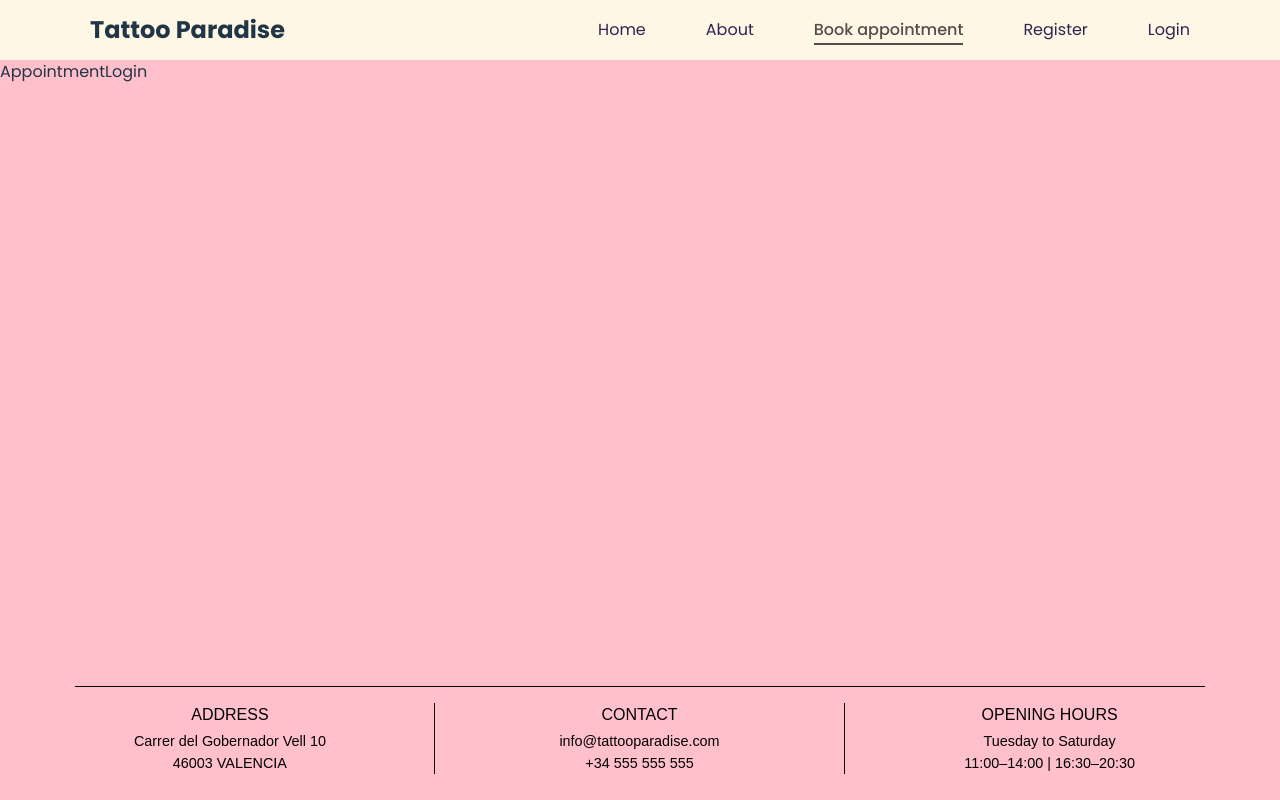
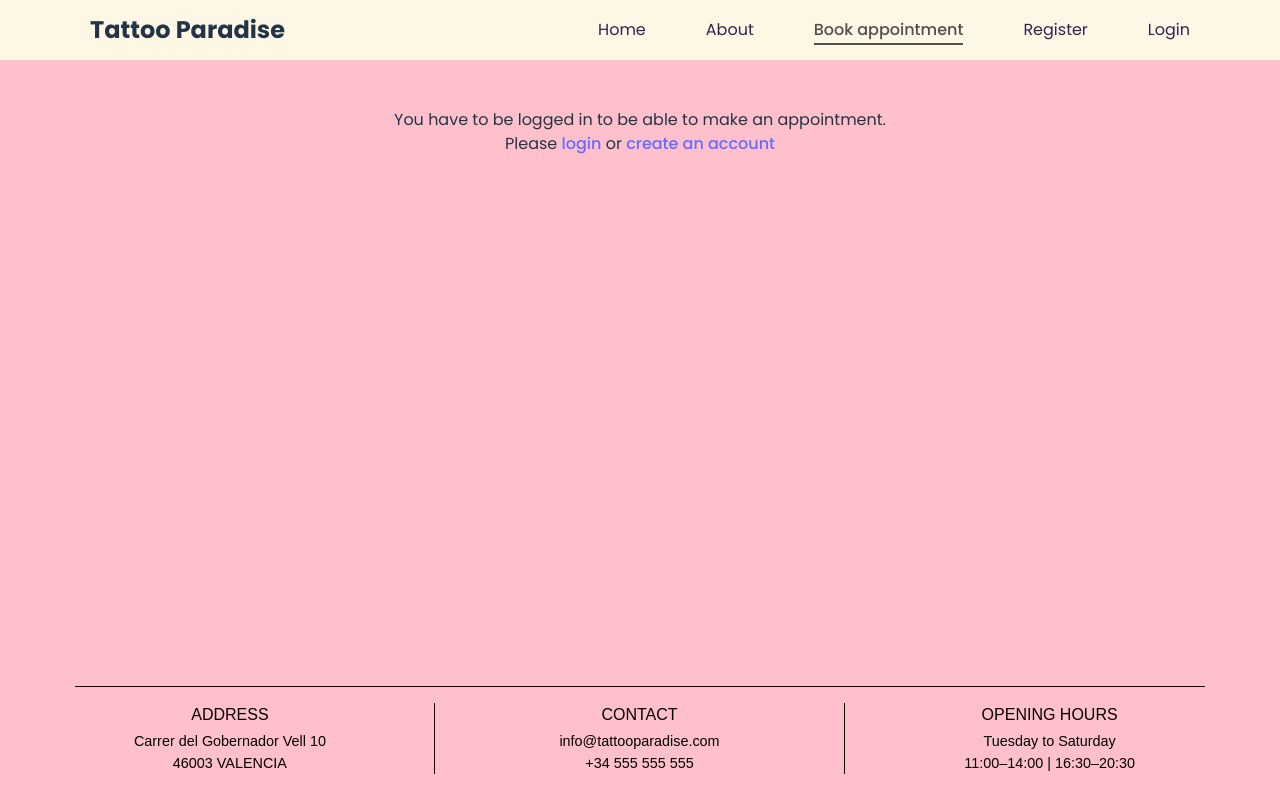
Before and after one commit to MandySpaan/GH_P4_TattooStudio_Frontend, a React (Vite) app: page /appointments in a window 1280 px wide. Built offline with nearby package versions, Linux system fonts and the light colour scheme.

Commit message:
feat: added css to AppointmentLogin

```diff
--- /dev/null
+++ b/src/components/AppointmentLogin/AppointmentLogin.css
@@ -0,0 +1,6 @@
+.apptslogin-page {
+    display: flex;
+    justify-content: center;
+    text-align: center;
+    margin-top: 2em;
+}
--- a/src/components/AppointmentLogin/AppointmentLogin.jsx
+++ b/src/components/AppointmentLogin/AppointmentLogin.jsx
@@ -1,7 +1,17 @@
 import React from "react";
+import { NavLink } from "react-router-dom";
+import "./AppointmentLogin.css";
 
 const AppointmentLogin = () => {
-  return <div>AppointmentLogin</div>;
+  return (
+    <div className="apptslogin-page">
+      <p>
+        You have to be logged in to be able to make an appointment. <br />
+        Please <NavLink to="/login">login</NavLink> or{" "}
+        <NavLink to="/register">create an account</NavLink>
+      </p>
+    </div>
+  );
 };
 
 export default AppointmentLogin;
```
